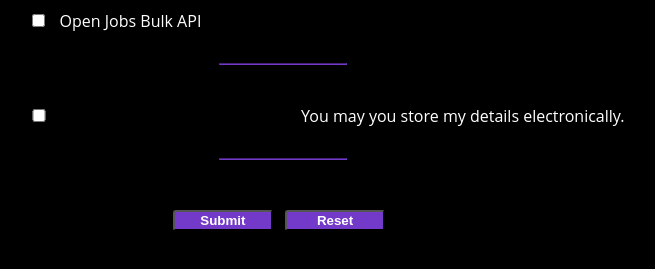
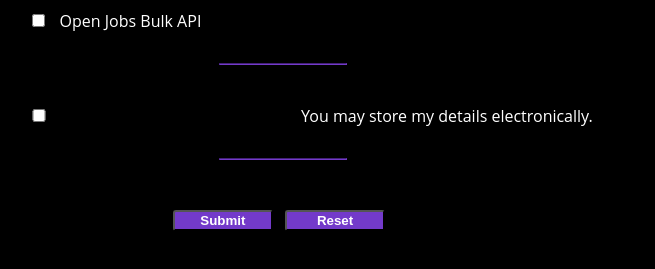
Before and after one commit to JobtechSwe/api-key-generator, a Flask app: page / in a window 1280 px wide. Shown: the part 1027-1296 px from the top of the page, without its empty margins (387-1042 px from the left). Run offline with Flask 2, Linux system fonts and the light colour scheme; data that the repository does not hold is empty; parts of the project's set-up code (start-up, migrations or seed data) failed here and were passed over; some libraries are stand-ins or nearby versions.

Commit message:
Update form.html

```diff
--- a/apikeys/templates/form.html
+++ b/apikeys/templates/form.html
@@ -59,7 +59,7 @@
                             <hr/>
                             <div class="api">
                             <input type="checkbox" name="approve" value="1" id="approve" required oninvalid="this.setCustomValidity('You must approve that we store your details')" oninput="setCustomValidity('')" >
-                            <label for="approve">You may you store my details electronically.</label><br/>
+                            <label for="approve">You may store my details electronically.</label><br/>
                             </div>
                             <hr/>
                             <button type="submit" name="skicka" value="Apply">Submit</button>
```
